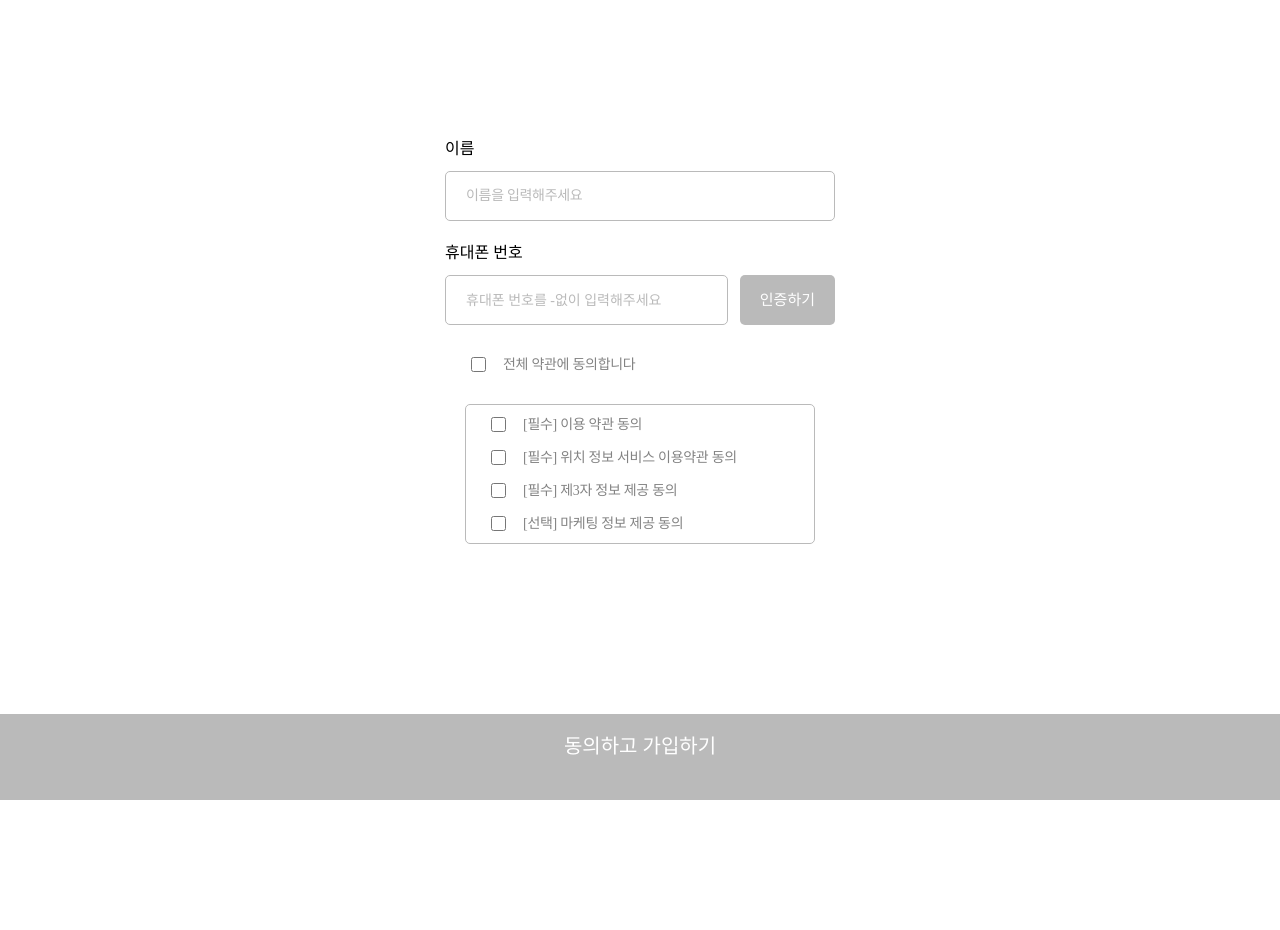
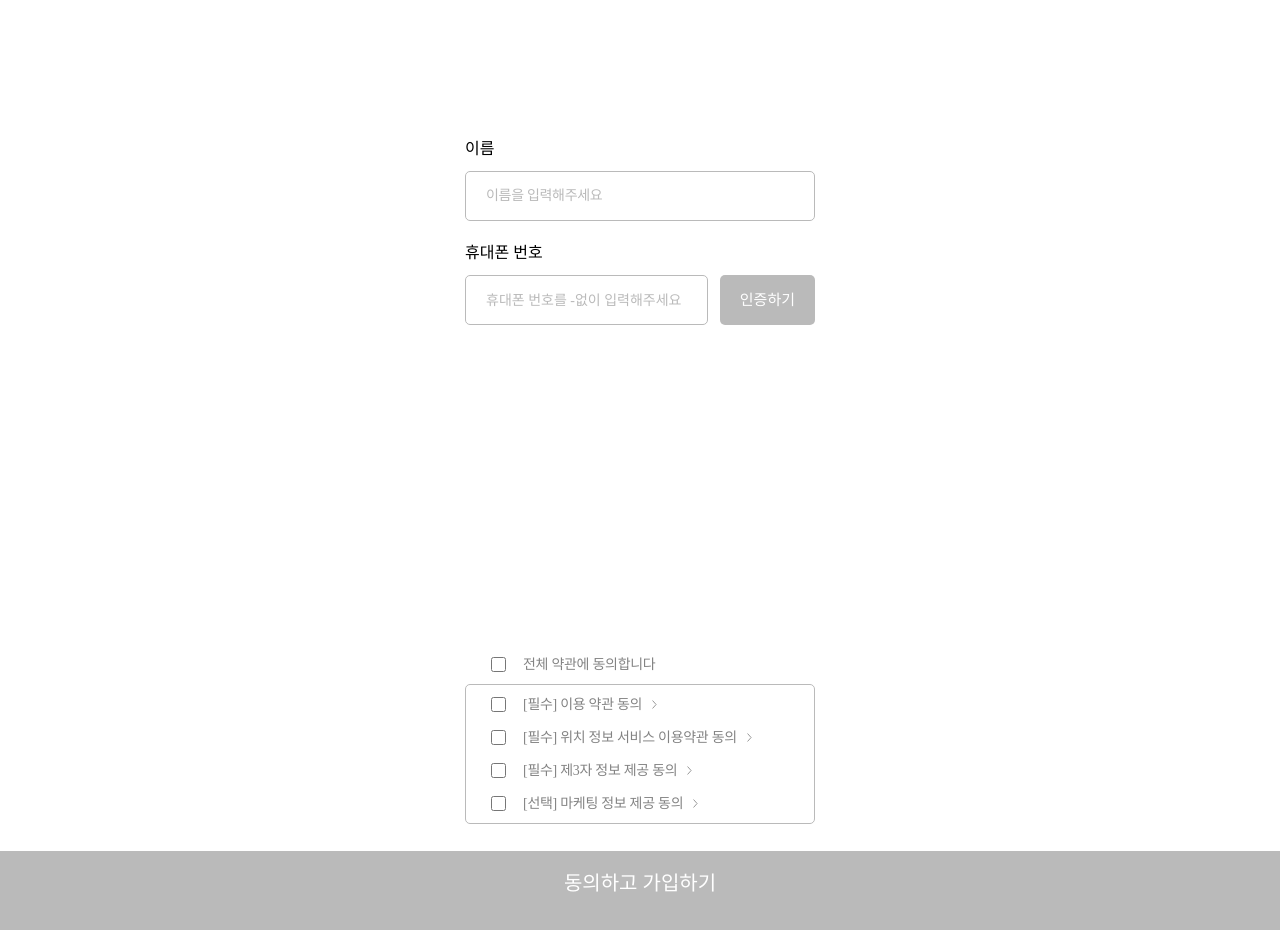
Before and after one commit to Whatdoyumin/fitpass-web, a React (Vite) app: page /signup/step2 in a window 1280 px wide. Shown: the top 930 px of the page. Built offline with nearby package versions, Linux system fonts and the light colour scheme; a web font is replaced by a local one.

Commit message:
feat : 약관 동의 섹션 스타일 수정 및 svg 추가
개별 약관 내용 더보기 아이콘 svg를 추가했습니다.

```diff
--- /dev/null
+++ b/src/assets/svg/MoreTerms.tsx
@@ -0,0 +1,8 @@
+import * as React from "react";
+import type { SVGProps } from "react";
+const SvgMoreTerms = (props: SVGProps<SVGSVGElement>) => (
+  <svg xmlns="http://www.w3.org/2000/svg" fill="none" viewBox="0 0 6 11" {...props}>
+    <path stroke="#838383" strokeLinecap="round" d="m1 1 4 4.5L1 10" />
+  </svg>
+);
+export default SvgMoreTerms;
--- a/src/assets/svg/index.ts
+++ b/src/assets/svg/index.ts
@@ -13,6 +13,7 @@ export { default as LikeFilled } from "./LikeFilled";
 export { default as Location } from "./Location";
 export { default as Logo } from "./Logo";
 export { default as MaskGroup } from "./MaskGroup";
+export { default as MoreTerms } from "./MoreTerms";
 export { default as My } from "./My";
 export { default as MyFilled } from "./MyFilled";
 export { default as Pass } from "./Pass";
--- a/src/pages/Signup/SignupStep2.tsx
+++ b/src/pages/Signup/SignupStep2.tsx
@@ -1,6 +1,7 @@
 import React, { useState, useEffect } from "react";
 import InputField from "./InputField";
 import { useNavigate } from "react-router-dom";
+import { MoreTerms } from "../../assets/svg";
 
 function SignupStep2() {
   const [name, setName] = useState("");
@@ -98,7 +99,9 @@ function SignupStep2() {
   };
 
   return (
-    <div className="w-full max-w-content flex flex-col items-center gap-[20px]">
+    <div className="w-full max-w-content flex flex-col items-center h-screen relative px-[20px]">
+      {/* 스크롤 가능 영역 */}
+      <div className="flex-grow w-full overflow-auto flex flex-col gap-[20px]">
         {/* 이름 입력창 */}
         <div className="w-full flex flex-col gap-[10px]">
           <label htmlFor="name" className="text-[16px] font-medium text-black-700">
@@ -119,20 +122,7 @@ function SignupStep2() {
           </label>
           <div className="flex items-center gap-[12px]">
             {/* 휴대폰 입력창 */}
-          <div
-            className="
-              flex
-              items-center
-              h-[50px]
-              px-[20px]
-              border
-              border-gray-400
-              rounded-[5px]
-              flex-1
-              gap-[20px]
-              relative
-            "
-          >
+            <div className="flex items-center h-[50px] px-[20px] border border-gray-400 rounded-[5px] flex-1 gap-[20px] relative">
               <input
                 type="text"
                 placeholder="휴대폰 번호를 -없이 입력해주세요"
@@ -144,7 +134,7 @@ function SignupStep2() {
             <button
               onClick={handleSendCode}
               disabled={!validatePhoneNumber()}
-            className={`h-[50px] px-[20px] py-[13px] rounded-[5px] text-[15px] font-medium ${
+              className={`h-[50px] px-[20px] rounded-[5px] text-[15px] font-medium ${
                 validatePhoneNumber()
                   ? "bg-blue-500 text-white-100 hover:bg-blue-400"
                   : "bg-gray-400 text-white-100"
@@ -157,19 +147,7 @@ function SignupStep2() {
           {/* 인증번호 입력창 */}
           {isCodeSent && !isCodeConfirmed && (
             <div className="flex items-center gap-[12px] mt-[10px]">
-            <div
-              className="
-                flex
-                items-center
-                h-[50px]
-                px-[20px]
-                border
-                border-gray-400
-                rounded-[5px]
-                flex-1
-                relative
-              "
-            >
+              <div className="flex items-center h-[50px] px-[20px] border border-gray-400 rounded-[5px] flex-1 relative">
                 <input
                   type="text"
                   placeholder="인증번호를 입력해주세요"
@@ -184,7 +162,7 @@ function SignupStep2() {
               <button
                 onClick={handleVerifyCode}
                 disabled={verificationCode.length !== 6}
-              className={`h-[50px] px-[20px] py-[13px] rounded-[5px] text-[15px] font-medium ${
+                className={`h-[50px] px-[20px] rounded-[5px] text-[15px] font-medium ${
                   verificationCode.length === 6
                     ? "bg-blue-500 text-white-100 hover:bg-blue-400"
                     : "bg-gray-400 text-white-100"
@@ -194,31 +172,11 @@ function SignupStep2() {
               </button>
             </div>
           )}
-
-        {isCodeConfirmed && (
-          <span className="text-[15px] text-green-500 mt-[10px]">확인되었습니다.</span>
-        )}
+        </div>
       </div>
 
-      {/* 가입하기 버튼 */}
-      <div
-        className={`fixed bottom-0 left-0 w-full h-[86px] flex ${
-          isFormValid ? "bg-blue-500" : "bg-gray-400"
-        }`}
-      >
-        <button
-          onClick={handleNextStep}
-          disabled={!isFormValid}
-          className={`w-full h-full text-[20px] font-medium text-white-100 py-[17px] px-[39px] ${
-            isFormValid && "hover:bg-blue-400"
-          }`}
-        >
-          동의하고 가입하기
-        </button>
-      </div>
-
-
-
+      {/* 약관 동의 섹션 */}
+      <div className="w-full mb-[27px]">
         {/* 전체 약관 동의 */}
         <div className="w-full flex items-center gap-[17px] px-[26px] py-[10px]">
           <input
@@ -227,7 +185,7 @@ function SignupStep2() {
             onChange={handleAllAgreement}
               className="w-[15px] h-[15px]"
           />
-        <span className="text-[14px] text-gray-500 font-medium leading-[19px] tracking-[-0.28px]">
+          <span className="text-[14px] text-gray-500 font-normal leading-[19px] tracking-[-0.28px]">
             전체 약관에 동의합니다
           </span>
       </div>
@@ -245,7 +203,7 @@ function SignupStep2() {
             border
             border-gray-400
             rounded-[5px]
-          font-medium
+            font-normal
             text-[14px]
             text-gray-500
             leading-[19px]
@@ -253,49 +211,33 @@ function SignupStep2() {
             font-['Inter']
           "
         >
-        <label className="flex items-center gap-[17px]">
+          {[
+            { key: "terms", label: "[필수] 이용 약관 동의" },
+            { key: "location", label: "[필수] 위치 정보 서비스 이용약관 동의" },
+            { key: "thirdParty", label: "[필수] 제3자 정보 제공 동의" },
+            { key: "marketing", label: "[선택] 마케팅 정보 제공 동의" },
+          ].map((item) => (
+            <label key={item.key} className="flex items-center">
+              <div className="flex items-center gap-[17px]">
                 <input
                   type="checkbox"
-            checked={agreements.terms}
-            onChange={() => handleAgreementChange("terms")}
+                  checked={agreements[item.key]}
+                  onChange={() => handleAgreementChange(item.key as keyof typeof agreements)}
                   className="w-[15px] h-[15px]"
                 />
-          [필수] 이용 약관 동의
+                {item.label}
+              </div>
+              <MoreTerms className="h-[9px] ml-[10px]" />
             </label>
-        <label className="flex items-center gap-[17px]">
-          <input
-            type="checkbox"
-            checked={agreements.location}
-            onChange={() => handleAgreementChange("location")}
-            className="w-[15px] h-[15px]"
-          />
-          [필수] 위치 정보 서비스 이용약관 동의
-        </label>
-        <label className="flex items-center gap-[17px]">
-          <input
-            type="checkbox"
-            checked={agreements.thirdParty}
-            onChange={() => handleAgreementChange("thirdParty")}
-            className="w-[15px] h-[15px]"
-          />
-          [필수] 제3자 정보 제공 동의
-        </label>
-        <label className="flex items-center gap-[17px]">
-          <input
-            type="checkbox"
-            checked={agreements.marketing}
-            onChange={() => handleAgreementChange("marketing")}
-            className="w-[15px] h-[15px]"
-          />
-          [선택] 마케팅 정보 제공 동의
-        </label>
+          ))}
+        </div>
       </div>
 
-      {/* 가입하기 버튼 */}
+      {/* 하단 버튼 */}
       <button
         onClick={handleNextStep}
         disabled={!isFormValid}
-          className={`fixed bottom-0 left-0 w-full h-[86px] text-[20px] font-medium text-white-100 ${
+        className={`w-screen h-[86px] text-[20px] font-medium text-white-100 ${
           isFormValid ? "bg-blue-500 hover:bg-blue-400" : "bg-gray-400"
         }`}
         style={{
```
Also changed, not shown: public/svg/more_terms.svg (added). Lines whose indentation alone changed are shown as unchanged.
